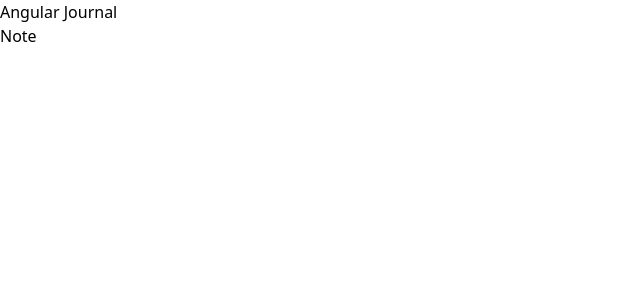
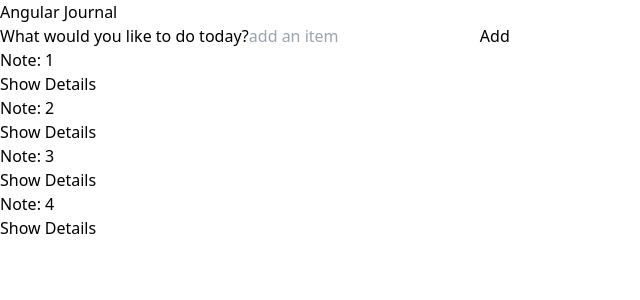
Before and after one commit to mikhaildorox/web_angular_infotecs, an Angular app in the folder angular_journal/: page / in a window 1280 px wide. Shown: the top 300 px of the page, without its empty margins (0-640 px from the left). Built offline with nearby package versions, Linux system fonts and the light colour scheme.

Commit message:
create button add note

```diff
--- a/angular_journal/src/app/app.component.css
+++ b/angular_journal/src/app/app.component.css
@@ -1,2 +1,3 @@
 /* Содержит стили для AppComponent.
-Этот файл используется, когда нужно стилизовать определённый компонент, а не всё приложение. */
+Этот файл используется, когда нужно стилизовать определённый компонент, а не всё приложение.
+*/
--- a/angular_journal/src/app/app.component.html
+++ b/angular_journal/src/app/app.component.html
@@ -4,5 +4,20 @@
 <div class="max-w-2xl container mx-auto pt-5">
 <h1 class="text-center font-bold text-lg">{{ title | titlecase }}</h1>
 
-<app-note></app-note>
+  <label for="addItemInput">What would you like to do today?</label>
+
+  <input
+    #newNote
+    placeholder="add an item"
+    (keyup.enter)="addNote(newNote.value); newNote.value = ''"
+    class="lg-text-input"
+    id="addItemInput"
+  />
+
+  <button class="btn-primary" (click)="addNote(newNote.value)">Add</button>
+
+<!--<app-note [note]="notes[0]"></app-note>-->
+  <app-note *ngFor="let note of notes; let i = index"
+            [note]="note"></app-note>
+
 </div>
--- a/angular_journal/src/app/app.component.ts
+++ b/angular_journal/src/app/app.component.ts
@@ -1,27 +1,38 @@
 // Определяет класс, который содержит логику основной страницы приложения.
-import { Component } from '@angular/core';
+import {Component} from '@angular/core';
+import {INote} from "./models/note";
+import {notes as data} from "./data/notes"
+
 // компонент декоратор можно использовать на странице
 @Component({
-  selector: 'app-root',
-  templateUrl: './app.component.html',
-  styleUrls: ['./app.component.css']
+  selector: 'app-root', //Сообщает имя селектора CSS, который используется в шаблоне для создания экземпляра этого компонента.
+  templateUrl: './app.component.html', //Задает HTML-файл, который нужно связать с этим компонентом.
+  styleUrls: ['./app.component.css'] //Предоставляет расположение и имя файла для стилей, которые применяются конкретно к этому компоненту.
 })
 export class AppComponent {
   title = 'angular journal';
 
   filter: 'all' | 'active' | 'done' = 'all';
 
-  allItems = [
-    { description: 'eat', done: true },
-    { description: 'sleep', done: false },
-    { description: 'play', done: false },
-    { description: 'laugh', done: false },
-  ];
+  notes: INote[] = data
+  // notes: INote[] = [
+  //   { description: 'eat', done: true },
+  //   { description: 'sleep', done: false },
+  //   { description: 'play', done: false },
+  //   { description: 'laugh', done: false },
+  // ];
+  get filterNotes() {
+    if (this.filter === 'all') {
+      return this.notes;
+    }
+    return this.notes.filter(item => this.filter === 'done' ? item.done : !item.done);
+  }
 
-  get items() {
-    if (this.filter === 'all') {
-      return this.allItems;
-    }
-    return this.allItems.filter(item => this.filter === 'done' ? item.done : !item.done);
+  addNote(description: string) {
+    this.notes.unshift({
+      id: 0,
+      description: '',
+      done: false
+    });
   }
 }
--- a/angular_journal/src/app/components/note/note.component.html
+++ b/angular_journal/src/app/components/note/note.component.html
@@ -1 +1,17 @@
-<h2>Note</h2>
+<div class="py-4 px-6 border rounded flex items-center flex-col mb-2">
+<!--  <img [src]="note.image" [alt]="note.alt" class="mb-2 w-1/6">-->
+  <h2 class="mb-2 text-md text-center">Note: {{ note.id }}</h2>
+
+  <button
+    class="border py-2 px-4 rounded"
+    [ngClass]="{
+      'bg-amber-300': !details,
+      'bg-blue-300': details
+    }"
+    (click)="details = !details"
+  >
+    {{ details ? 'Hide' : 'Show' }} Details
+  </button>
+  <p *ngIf="details">{{ note.description }}</p>
+<!--  <p>{{ note.done }}</p>-->
+</div>
--- a/angular_journal/src/app/components/note/note.component.ts
+++ b/angular_journal/src/app/components/note/note.component.ts
@@ -1,9 +1,12 @@
-import {Component} from '@angular/core'
+import {Component, Input} from '@angular/core'
+import {INote} from "../../models/note";
 
 @Component({
   selector: 'app-note',
   templateUrl: './note.component.html'
 })
 export class NoteComponent {
+  @Input() note: INote
 
+  details = false
 }
--- /dev/null
+++ b/angular_journal/src/app/data/notes.ts
@@ -0,0 +1,8 @@
+import {INote} from "../models/note";
+
+export const notes: INote[] = [
+  { id: 1, description: 'eat', done: true },
+  { id: 2, description: 'sleep', done: false },
+  { id: 3, description: 'play', done: false },
+  { id: 4, description: 'laugh', done: false },
+];
--- a/angular_journal/src/app/models/note.ts
+++ b/angular_journal/src/app/models/note.ts
@@ -2,6 +2,7 @@
 что такое note и как с ним взаимодействовать.
 Для списка дел, note это объект у которого есть описание (description) и он может быть выполнен (done).*/
 export interface INote {
+  id: number
   description: string
   done: boolean
 }
--- a/angular_journal/tsconfig.json
+++ b/angular_journal/tsconfig.json
@@ -7,7 +7,7 @@
     "forceConsistentCasingInFileNames": true,
     "strict": true,
     "noImplicitOverride": true,
-    "noPropertyAccessFromIndexSignature": true,
+    "noPropertyAccessFromIndexSignature": false,
     "noImplicitReturns": true,
     "noFallthroughCasesInSwitch": true,
     "sourceMap": true,
@@ -19,6 +19,7 @@
     "target": "ES2022",
     "module": "ES2022",
     "useDefineForClassFields": false,
+    "strictPropertyInitialization": false,
     "lib": [
       "ES2022",
       "dom"
```
